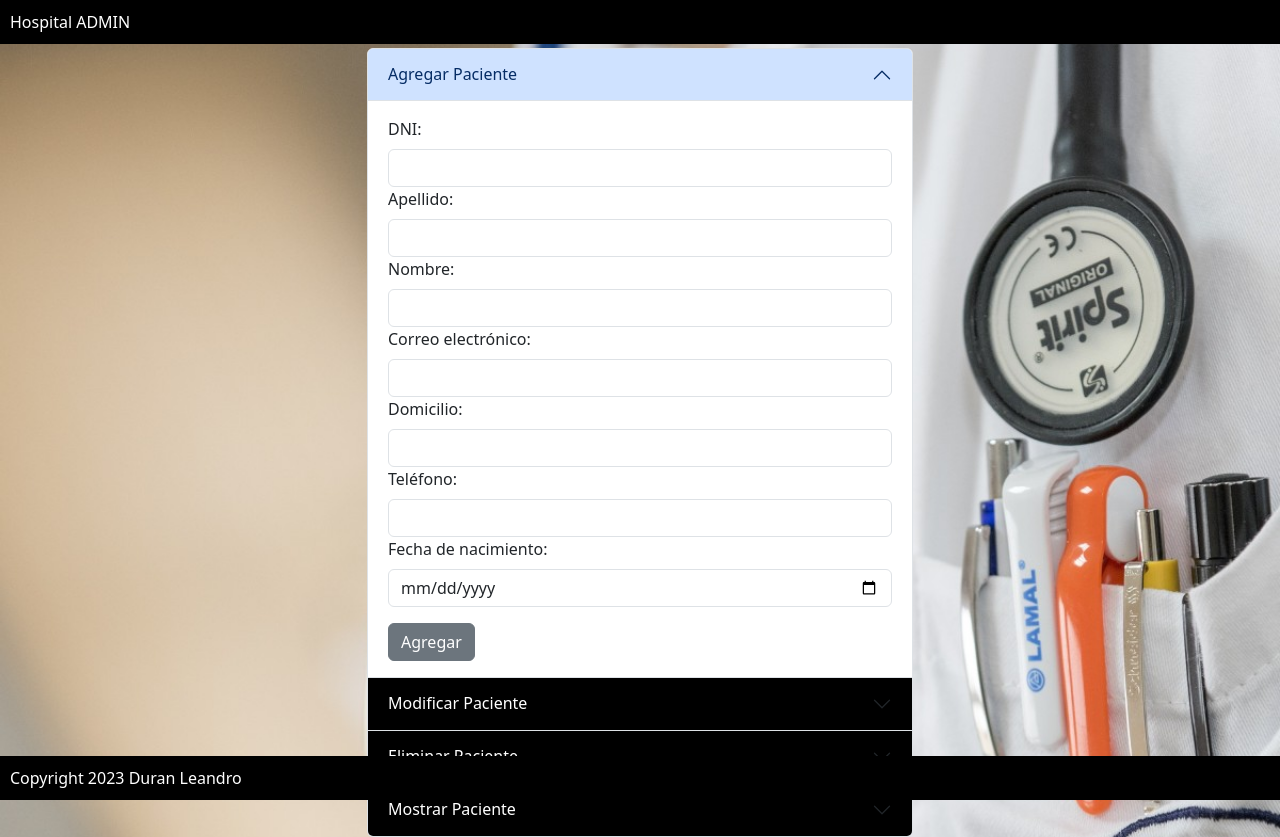
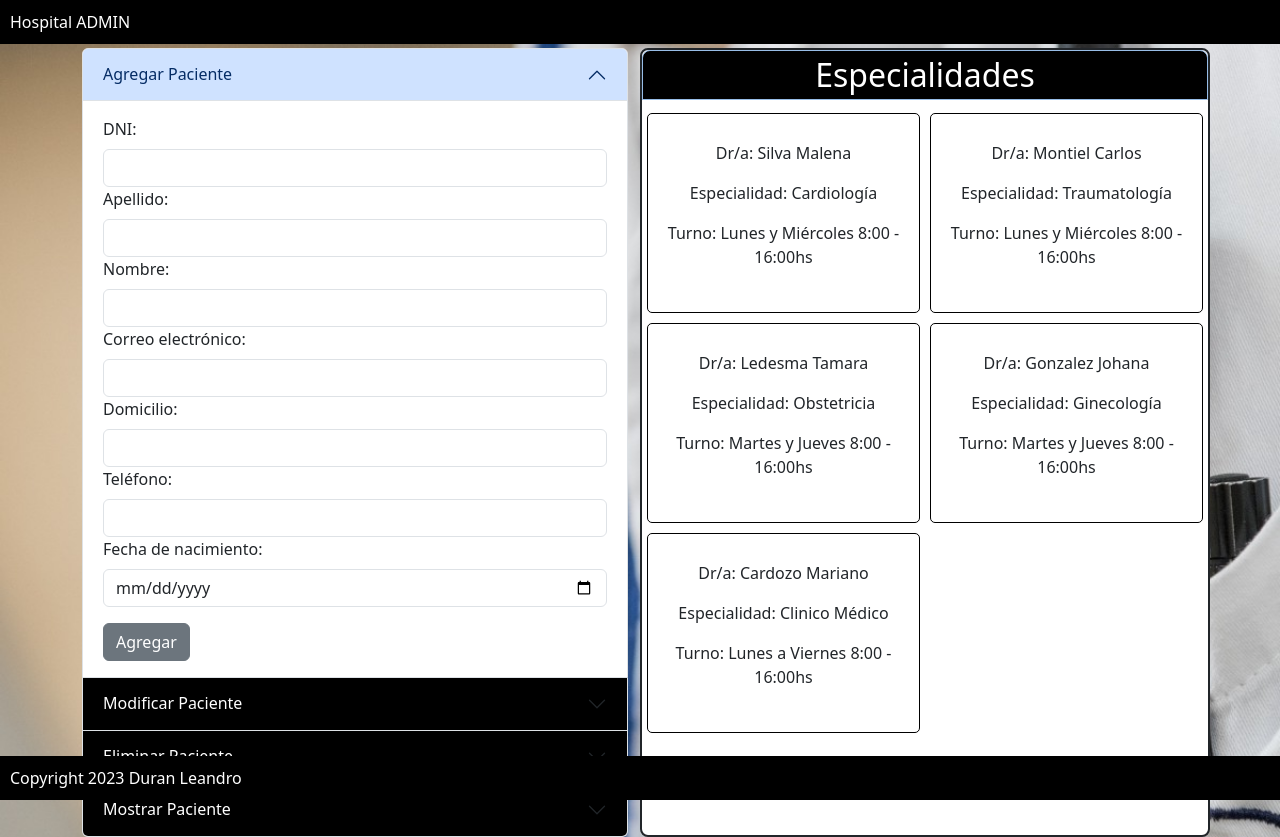
Before and after one commit to leandroduran07/JS_CH_AdminPacientes, a plain HTML site: page sections/admin_pacientes.html in a window 1280 px wide. Drawn offline with nearby package versions, Linux system fonts and the light colour scheme; some packages are replaced by stand-ins of ours; a script that the page names is missing.

Commit message:
Se agrego JSON para Fetch + planilla de medicos en pantalla

```diff
--- a/css/admin.css
+++ b/css/admin.css
@@ -34,3 +34,55 @@ footer {
     right: 0;
     width: 100%;
 }
+
+.contenedorEspecialidades {
+    background-color: white;
+    border: 2px solid;
+    border-radius: 8px;
+    padding: 0;
+}
+
+.contenedorMedicos {
+    display: flex;
+    flex-wrap: wrap;
+
+}
+
+.h2Esp {
+    background-color: black;
+    color: white;
+    text-align: center;
+    padding-top: 5px;
+    padding-bottom: 5px;
+    border: 1px solid rgb(152, 189, 231);
+    border-top-left-radius: 8px;
+    border-top-right-radius: 8px;
+}
+
+.cardMedico {
+    flex-basis: calc(50% - 10px);
+    height: 200px;
+    border: 1px solid black;
+    border-radius: 5px;
+    margin: 5px;
+    text-align: center;
+    display: flex;
+    flex-direction: column;
+    justify-content: center;
+}
+
+@media screen and (max-width: 768px){
+.fondo{
+        background-image: none;
+        background-color: gray;
+
+}
+.contenedorEspecialidades{
+    width: 85%;
+    margin-top: 1rem;
+}
+
+.contenedorMedicos{
+    display: block;
+}
+}
--- a/js/main.js
+++ b/js/main.js
@@ -157,3 +157,23 @@ idFormMostrar.addEventListener("submit", (e) => {
     idFormMostrar.reset();
 
 })
+
+contenedorMedicos = document.getElementById("contenedorMedicos");
+listadoMedicos = "../json/medicos.json";
+fetch(listadoMedicos)
+    .then(respuesta => respuesta.json())
+    .then(datos => {
+        datos.forEach(medico => {
+            contenedorMedicos.innerHTML += `
+                                            <div class="cardMedico">
+                                                <br>
+                                                <p>Dr/a: ${medico.apellido} ${medico.nombre}</p>
+                                                <p>Especialidad: ${medico.especialidad}</p>
+                                                <p>Turno: ${medico.turno}</p>
+                                                <br>
+                                            </div>
+            `
+            console.log(medico)
+        })
+    })
+    .catch(error => console.error(error));
--- /dev/null
+++ b/json/medicos.json
@@ -0,0 +1,7 @@
+[
+    {"apellido": "Silva", "nombre": "Malena", "especialidad": "Cardiología", "turno": "Lunes y Miércoles 8:00 - 16:00hs"},
+    {"apellido": "Montiel", "nombre": "Carlos", "especialidad": "Traumatología", "turno": "Lunes y Miércoles 8:00 - 16:00hs"},
+    {"apellido": "Ledesma", "nombre": "Tamara", "especialidad": "Obstetricia", "turno": "Martes y Jueves 8:00 - 16:00hs"},
+    {"apellido": "Gonzalez", "nombre": "Johana", "especialidad": "Ginecología", "turno": "Martes y Jueves 8:00 - 16:00hs"},
+    {"apellido": "Cardozo", "nombre": "Mariano", "especialidad": "Clinico Médico", "turno": "Lunes a Viernes 8:00 - 16:00hs"}
+]
--- a/sections/admin_pacientes.html
+++ b/sections/admin_pacientes.html
@@ -18,7 +18,7 @@
 
     <div class="container mt-5">
         <div class="row justify-content-center">
-            <div class="col-6">
+            <div class="col-11 col-md-6">
                 <div class="accordion" id="accordionExample">
                     <div class="accordion-item">
                         <h2 class="accordion-header">
@@ -158,6 +158,12 @@
                     </div>
                 </div>
             </div>
+            <div class="col-11 col-md-6 contenedorEspecialidades">
+                <h2 class="h2Esp">Especialidades</h2>
+                <div class="contenedorMedicos" id="contenedorMedicos">
+
+                </div>
+            </div>
         </div>
 
     </div>
```
